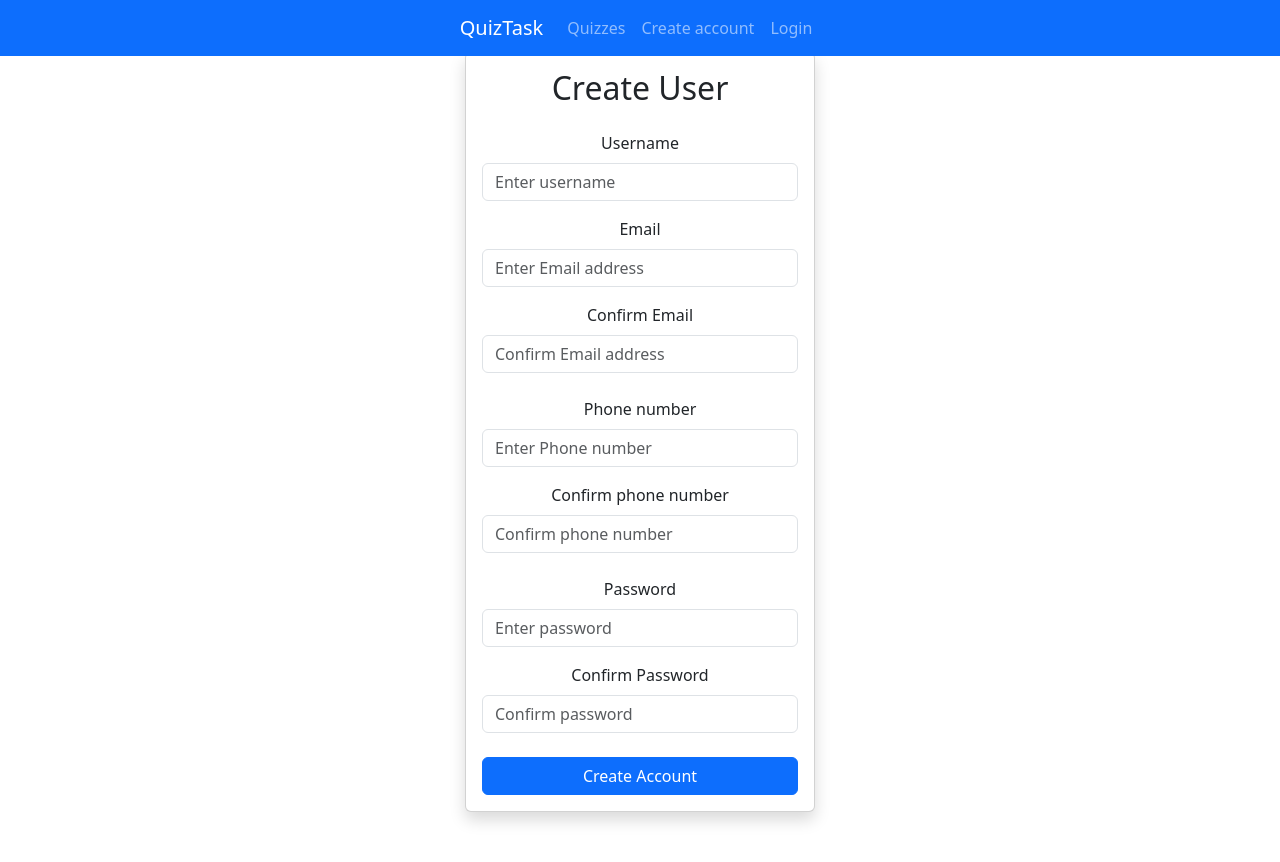
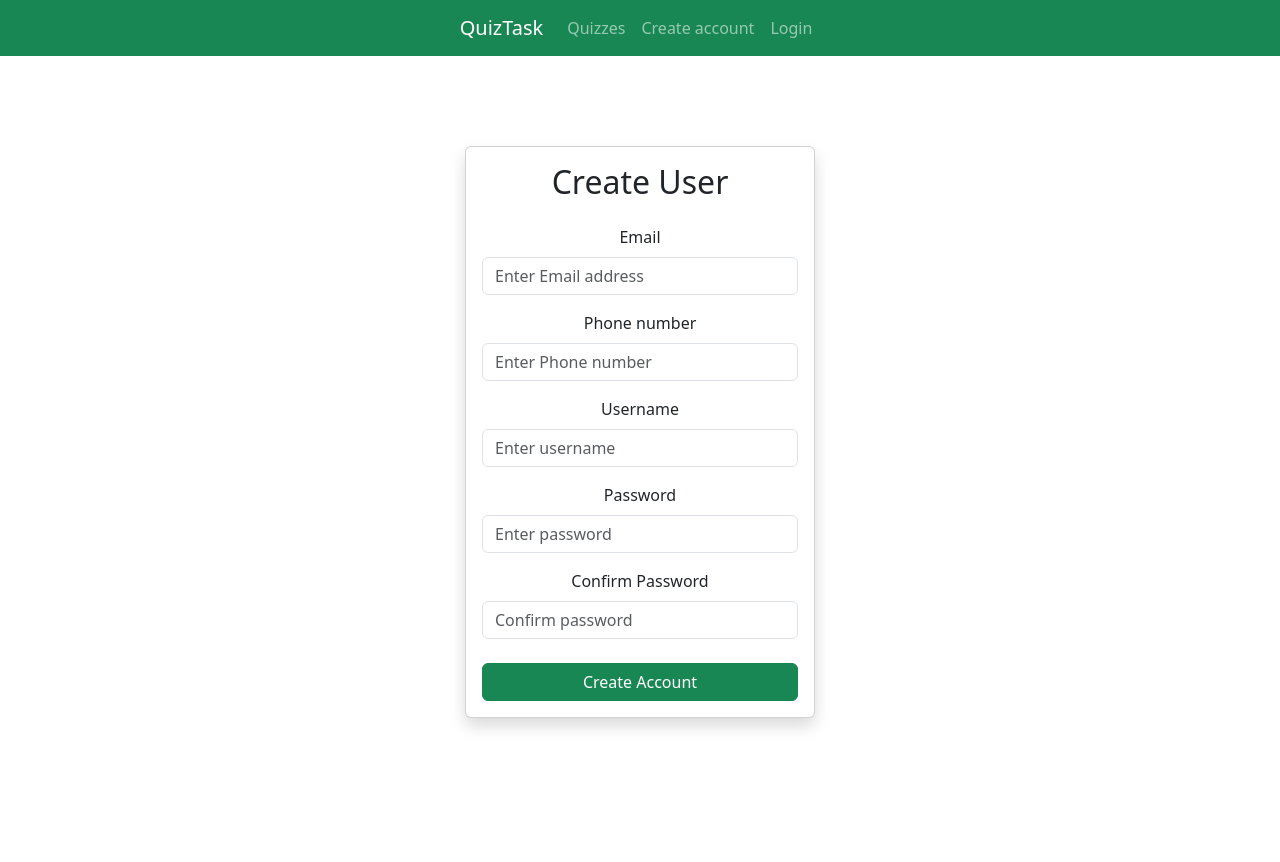
Before and after one commit to cobra4001/Quiz-nettside, a React (Vite) app in the folder QuizApp/: page /CreateUser in a window 1280 px wide. Built offline with nearby package versions, Linux system fonts and the light colour scheme.

Commit message:
farve ændring og create form simpelficering

```diff
--- a/QuizApp/src/pages/home/HomePage.tsx
+++ b/QuizApp/src/pages/home/HomePage.tsx
@@ -14,6 +14,7 @@ const HomePage: React.FC = () => {
             <div className="card shadow border-0 rounded-4 p-5 w-100" style={{ maxWidth: '480px' }}>
                 <div className="card-body text-center">
                     <h1 className="card-title fw-bold fs-1 text-dark mb-3">
+
                         {!user ? 'Quiz Hub' : `Welcome back ${user.sub}`} {/*Denne viser username, hvis logget ind */}
                     </h1>
                     <p className="card-text lead text-muted mb-5">
@@ -23,9 +24,9 @@ const HomePage: React.FC = () => {
                     {/* Container for the action buttons */}
                     <div className="d-grid gap-3">
                         {/* Button for creating a quiz */}
-                        {(!user) ? <a href="/LoginPage" className="btn btn-primary btn-lg">
+                        {(!user) ? <a href="/LoginPage" className="btn btn-success btn-lg">
                             Login to Create a Quiz
-                        </a> : <a href="/quizcreate" className="btn btn-primary btn-lg">
+                        </a> : <a href="/quizcreate" className="btn btn-success btn-lg">
                             Create a Quiz
                         </a>
                         }
--- a/QuizApp/src/pages/quiz/MyQuizzes.tsx
+++ b/QuizApp/src/pages/quiz/MyQuizzes.tsx
@@ -54,7 +54,7 @@ const MyQuizzes: React.FC<QuizListProps> = () => {
   return (
     <div className="d-flex justify-content-center min-vh-100 p-3">
       <div className="container py-5" style={{ maxWidth: "800px" }}>
-        <h1 className="text-center fw-bold text-primary mb-5 display-4">
+        <h1 className="text-center fw-bold text-success mb-5 display-4">
           My Quizzes
         </h1>
 
--- a/QuizApp/src/pages/quiz/QuizCreatePage.tsx
+++ b/QuizApp/src/pages/quiz/QuizCreatePage.tsx
@@ -307,7 +307,7 @@ const QuizCreatePage: React.FC = () => {
             <div className="d-flex justify-content-center gap-3 mt-5">
           <button
             type="button"
-            className="btn btn-outline-primary"
+            className="btn btn-outline-dark"
             onClick={handleAddQuestion}
           >
             + Add Question
@@ -315,7 +315,7 @@ const QuizCreatePage: React.FC = () => {
 
           <button
             type="submit"
-            className="btn btn-primary"
+            className="btn btn-success"
             disabled={isSubmitting}
           >
             {isSubmitting ? 'Saving...' : 'Save Quiz'}
--- a/QuizApp/src/pages/quiz/QuizList.tsx
+++ b/QuizApp/src/pages/quiz/QuizList.tsx
@@ -36,7 +36,7 @@ const QuizList: React.FC<QuizListProps> = () => {
   return (
     <div className="d-flex justify-content-center min-vh-100 p-3">
       <div className="container py-5" style={{ maxWidth: "800px" }}>
-        <h1 className="text-center fw-bold text-primary mb-5 display-4">
+        <h1 className="text-center fw-bold text-success mb-5 display-4">
           Available Quizzes
         </h1>
 
--- a/QuizApp/src/pages/user/UserCreationPage.tsx
+++ b/QuizApp/src/pages/user/UserCreationPage.tsx
@@ -96,18 +96,7 @@ const UserCreationPage: React.FC = () => {
           {error && <Alert variant="danger">{error}</Alert>}
           {success && <Alert variant="success">{success}</Alert>}
           <Form onSubmit={handleSubmit}>
-            <Form.Group className="mb-3" controlId="formUsername">
-              <Form.Label>Username</Form.Label>
-              <Form.Control
-                type="text"
-                placeholder="Enter username"
-                minLength={3}
-                maxLength={20}
-                value={username}
-                onChange={e => setUsername(e.target.value)}
-                autoComplete="username"
-              />
-            </Form.Group>
+
 
             <Form.Group className="mb-3" controlId="formEmail">
               <Form.Label>Email</Form.Label>
@@ -119,16 +108,7 @@ const UserCreationPage: React.FC = () => {
                 autoComplete="email"
               />
             </Form.Group>
-             <Form.Group className="mb-4" controlId="formConfirmEmail">
-              <Form.Label>Confirm Email</Form.Label>
-              <Form.Control
-                type="email"
-                placeholder="Confirm Email address"
-                value={confirmEmail}
-                onChange={e => setConfirmEmail(e.target.value)}
-                autoComplete="new-Email"
-              />
-            </Form.Group>
+
 
             <Form.Group className="mb-3" controlId="formTelephone">
               <Form.Label>Phone number</Form.Label>
@@ -141,15 +121,17 @@ const UserCreationPage: React.FC = () => {
                 autoComplete="tel"
               />
             </Form.Group>
-             <Form.Group className="mb-4" controlId="formConfirmTelephone">
-              <Form.Label>Confirm phone number</Form.Label>
+
+            <Form.Group className="mb-3" controlId="formUsername">
+              <Form.Label>Username</Form.Label>
               <Form.Control
-                type="tel"
-                placeholder="Confirm phone number"
-                maxLength={8}
-                value={confirmPhonenumber}
-                onChange={e => setConfirmPhonenumber(e.target.value)}
-                autoComplete="new-Phone"
+                type="text"
+                placeholder="Enter username"
+                minLength={3}
+                maxLength={20}
+                value={username}
+                onChange={e => setUsername(e.target.value)}
+                autoComplete="username"
               />
             </Form.Group>
 
@@ -176,7 +158,7 @@ const UserCreationPage: React.FC = () => {
               />
             </Form.Group>
 
-            <Button variant="primary" type="submit" className="w-100">
+            <Button variant="success" type="submit" className="w-100">
               Create Account
             </Button>
           </Form>
--- a/QuizApp/src/shared/NavBar.tsx
+++ b/QuizApp/src/shared/NavBar.tsx
@@ -18,7 +18,7 @@ const NavBar: React.FC = () => {
   };
 
   return (
-    <Navbar expand="lg" fixed="top" bg="primary" variant="dark">
+    <Navbar expand="lg" fixed="top" bg="success" variant="dark">
       <Nav className="mx-auto">
         <Navbar.Brand href="/HomePage">QuizTask</Navbar.Brand>
         <Navbar.Toggle aria-controls="basic-navbar-nav" />
```
Also changed, not shown: 1 other file (tests, documents, lock files or other folders).
